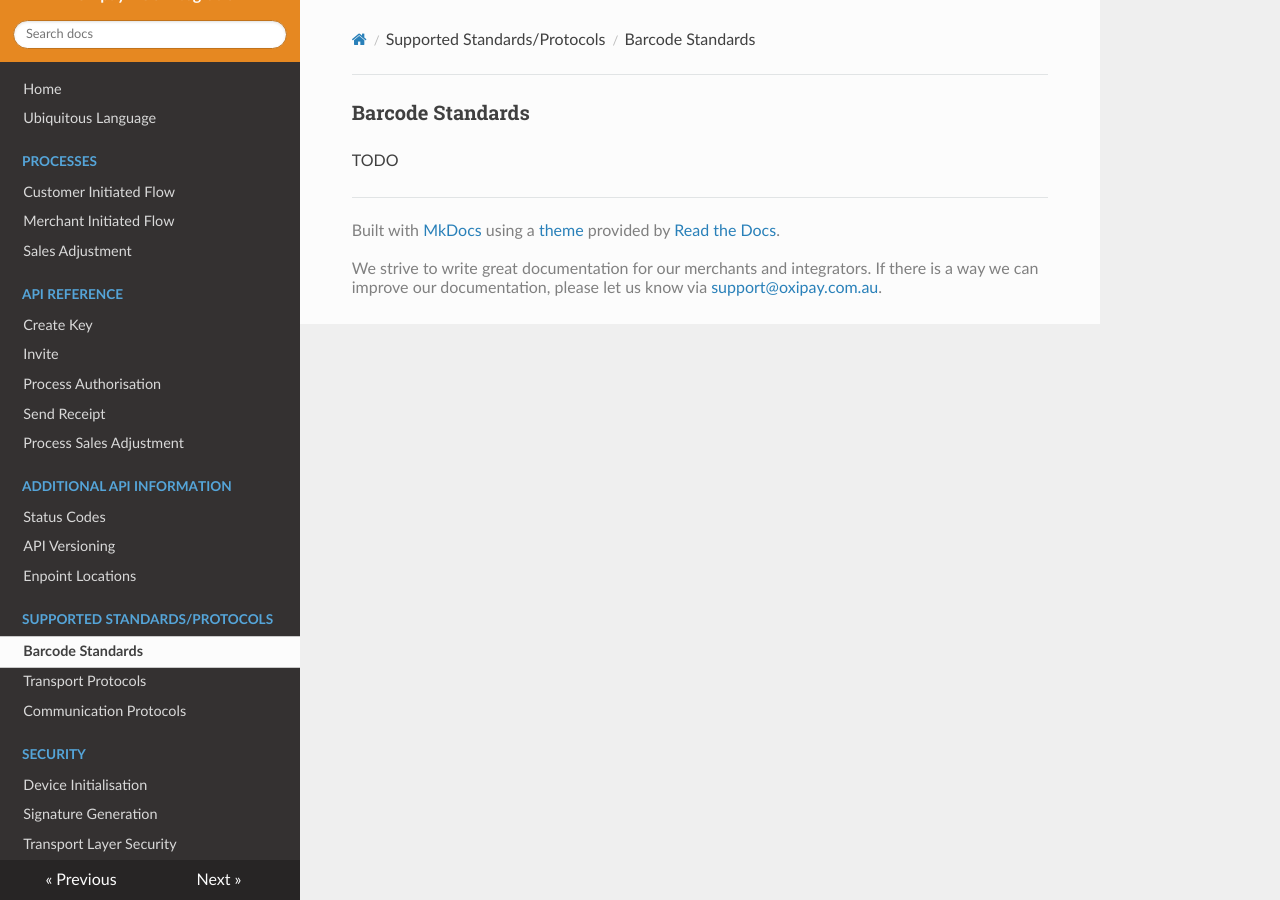
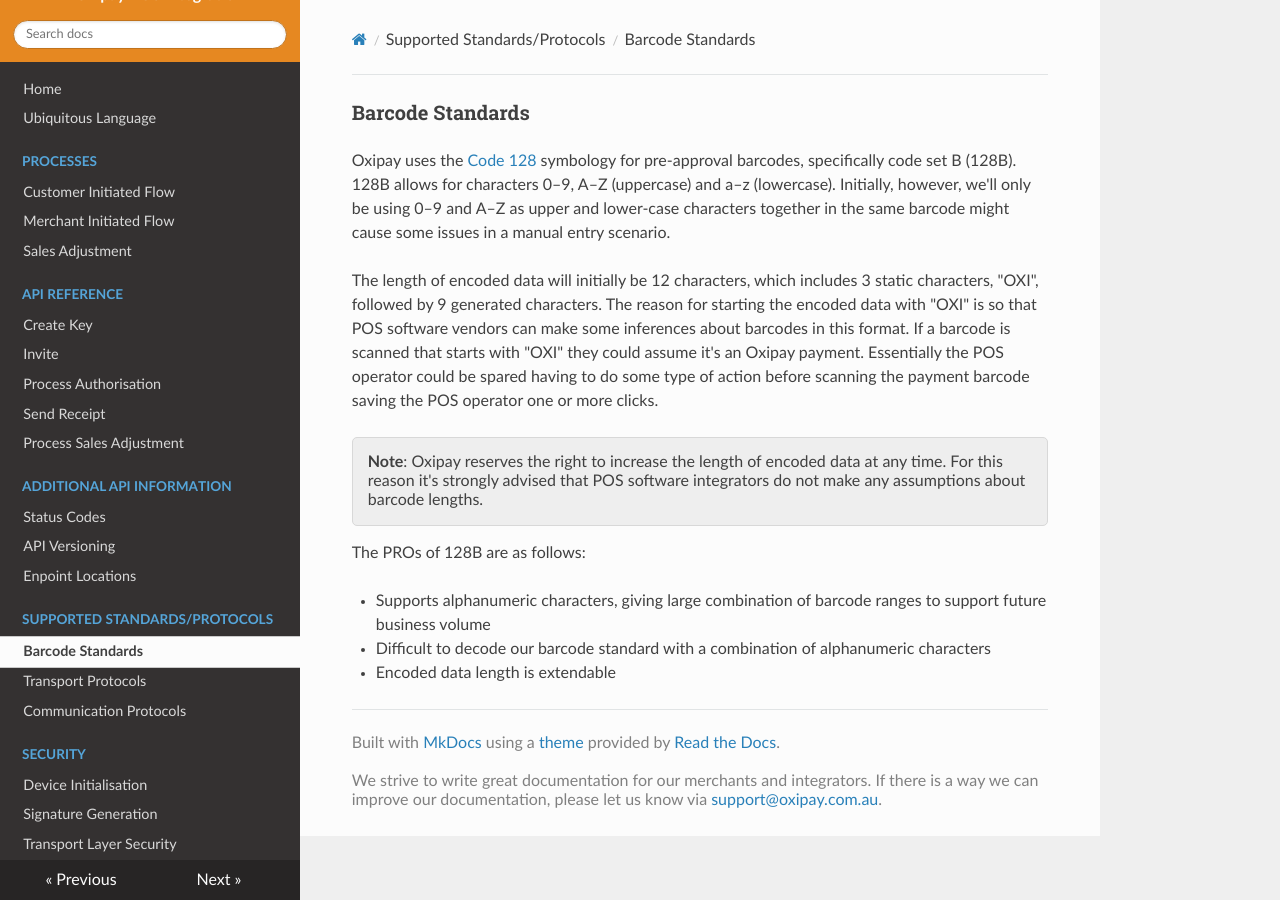
Before and after one commit to oxipay/posdocs, an MkDocs documentation site: the page built from docs/protocols/barcode_standards.md, in a window 1280 px wide. Built offline with MkDocs 1.6.1, drawn with Linux system fonts in a browser that asks for light colours; nearby versions of some CDN libraries; old or Windows-style settings are respelled for this version of MkDocs.

Commit message:
added content to barcode standards

```diff
--- a/docs/protocols/barcode_standards.md
+++ b/docs/protocols/barcode_standards.md
@@ -1,3 +1,15 @@
 <h3>Barcode Standards</h3>
 
-TODO
+Oxipay uses the <a href="https://en.wikipedia.org/wiki/Code_128">Code 128</a> symbology for pre-approval barcodes, specifically code set B (128B). 128B allows for characters 0–9, A–Z (uppercase) and a–z (lowercase). Initially, however, we'll only be using 0–9 and A–Z as upper and lower-case characters together in the same barcode might cause some issues in a manual entry scenario.
+
+The length of encoded data will initially be 12 characters, which includes 3 static characters, "OXI", followed by 9 generated characters. The reason for starting the encoded data with "OXI" is so that POS software vendors can make some inferences about barcodes in this format. If a barcode is scanned that starts with "OXI" they could assume it's an Oxipay payment. Essentially the POS operator could be spared having to do some type of action before scanning the payment barcode saving the POS operator one or more clicks.
+
+<div class="panel">
+<b>Note</b>: Oxipay reserves the right to increase the length of encoded data at any time. For this reason it's strongly advised that POS software integrators do not make any assumptions about barcode lengths.
+</div>
+
+The PROs of 128B are as follows:
+
+* Supports alphanumeric characters, giving large combination of barcode ranges to support future business volume
+* Difficult to decode our barcode standard with a combination of alphanumeric characters
+* Encoded data length is extendable
```
Also changed, not shown: docs/ubiquitous_language.md (+1 -0 lines).
